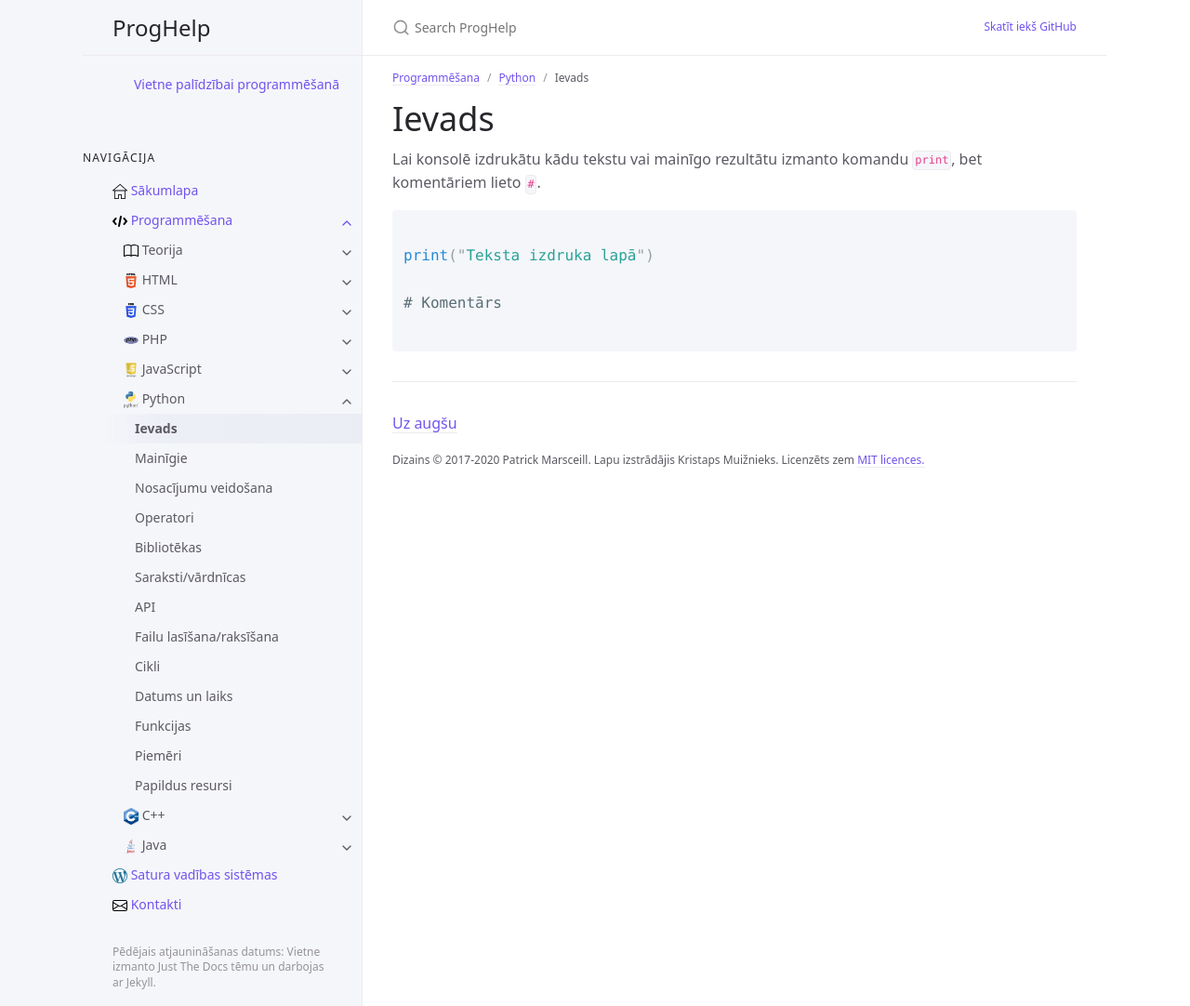
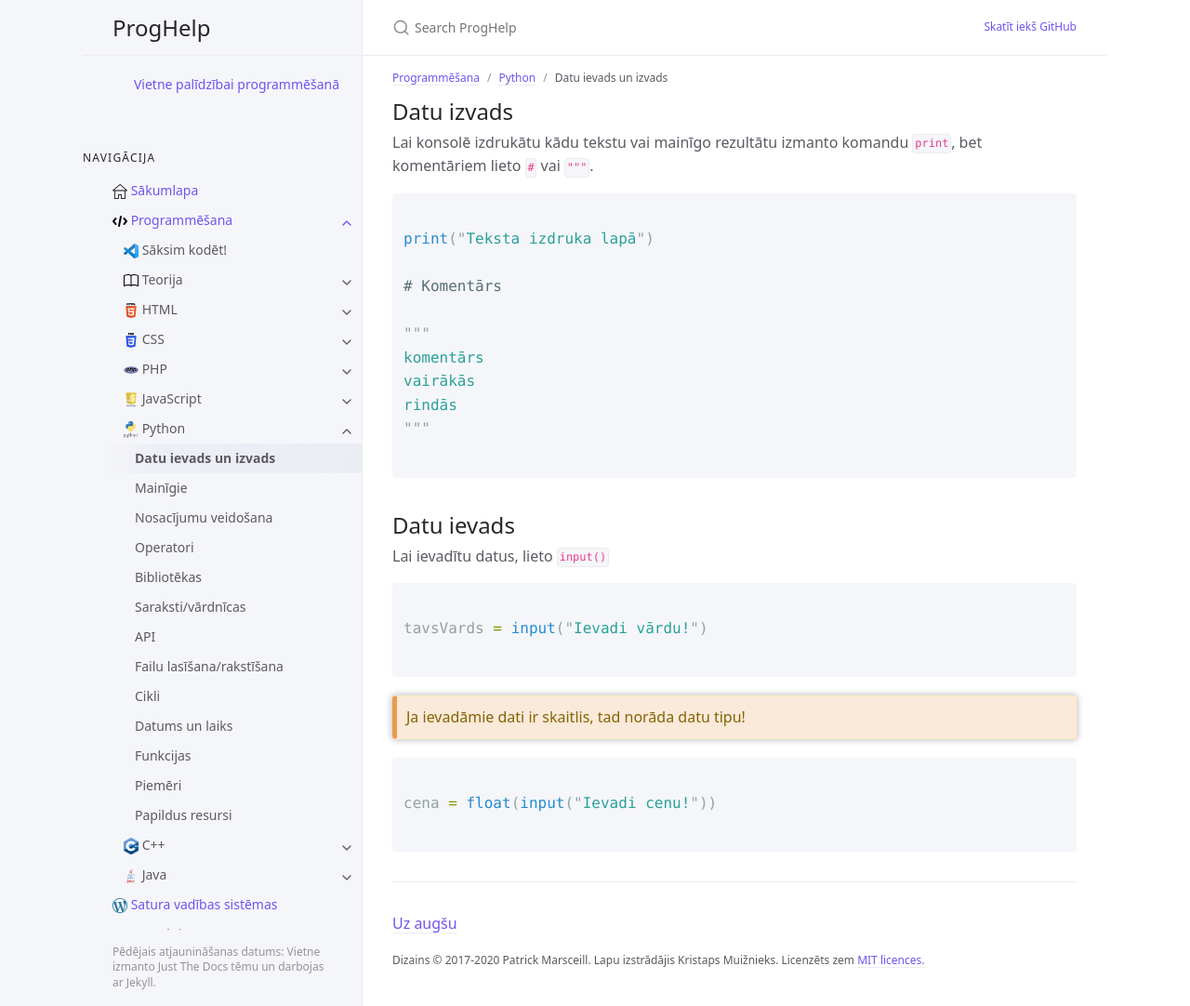
Before and after one commit to krmu/progr, a Jekyll site: the page built from programmesana/python/ievads.md, in a window 1280 px wide and 1082 px high. Shown: the whole window at 93% size. Built offline with Jekyll 4.4.1, drawn with Linux system fonts in a browser that asks for light colours.

```diff
--- a/programmesana/python/faili.md
+++ b/programmesana/python/faili.md
@@ -1,6 +1,6 @@
 ---
 layout: default
-title: Failu lasīšana/raksīšana
+title: Failu lasīšana/rakstīšana
 description: ~
 grand_parent: Programmēšana
 parent: Python
--- a/programmesana/python/ievads.md
+++ b/programmesana/python/ievads.md
@@ -1,15 +1,15 @@
 ---
 layout: default
-title: Ievads
+title: Datu ievads un izvads
 description: ~
 grand_parent: Programmēšana
 parent: Python
 nav_order: 1
 ---
 
-# Ievads
+## Datu izvads
 
-Lai konsolē izdrukātu kādu tekstu vai mainīgo rezultātu izmanto komandu `print`, bet komentāriem lieto `#`.
+Lai konsolē izdrukātu kādu tekstu vai mainīgo rezultātu izmanto komandu `print`, bet komentāriem lieto `#` vai `"""`.
 
 ~~~python
 
@@ -17,4 +17,29 @@ print("Teksta izdruka lapā")
 
 # Komentārs
 
+"""
+komentārs
+vairākās
+rindās
+"""
+
 ~~~
+
+## Datu ievads
+
+Lai ievadītu datus, lieto `input()`
+
+~~~python
+
+tavsVards = input("Ievadi vārdu!")
+
+~~~
+
+Ja ievadāmie dati ir skaitlis, tad norāda datu tipu!
+{: .alert .alert-warning}
+
+~~~python
+
+cena = float(input("Ievadi cenu!"))
+
+~~~
```
Also changed, not shown: programmesana/saksim_kodet/index.md (added, +68 -0 lines), media/create-file.jpg (added), media/extension.jpg (added), media/firstline.jpg (added), media/helloworld.jpg (added), media/newfile.jpg (added), media/python-installer.jpg (added), media/terminal.jpg (added), media/vscodelogo.png (added), media/vscodewindow.jpg (added).
